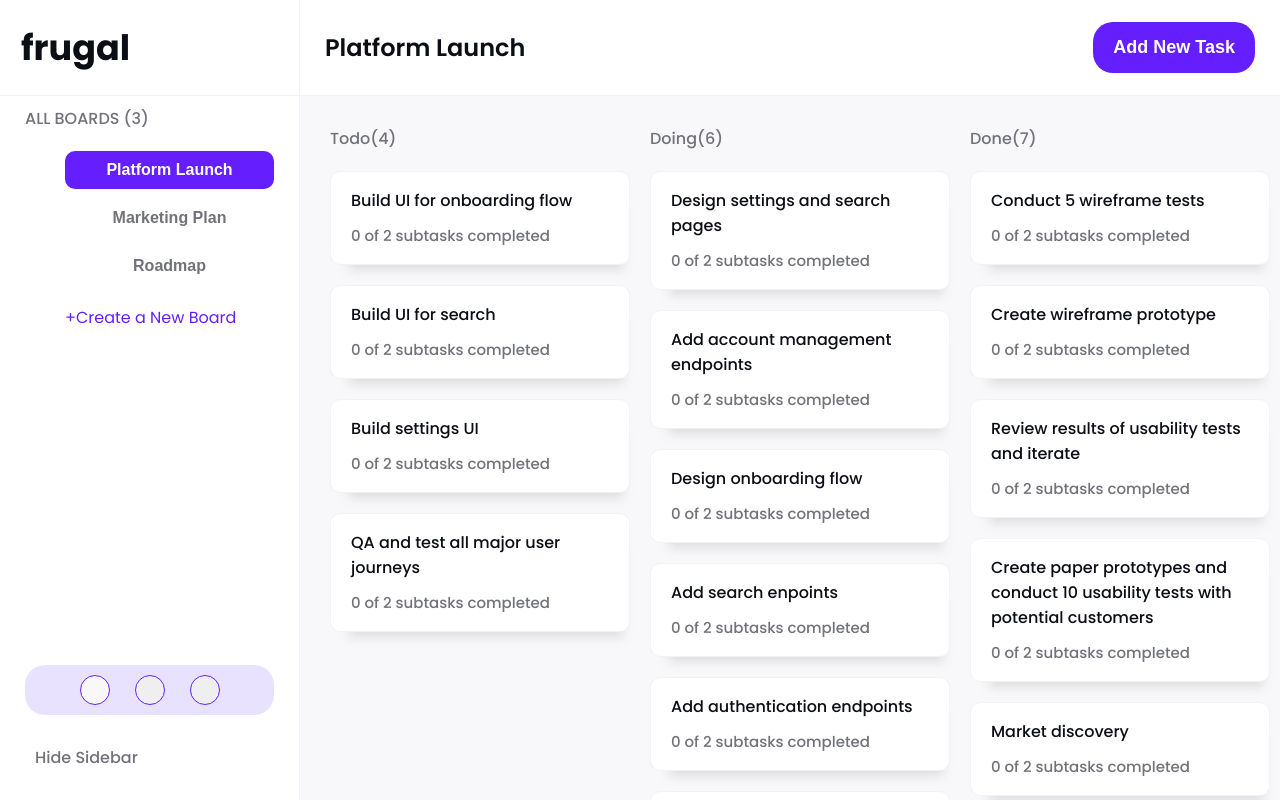
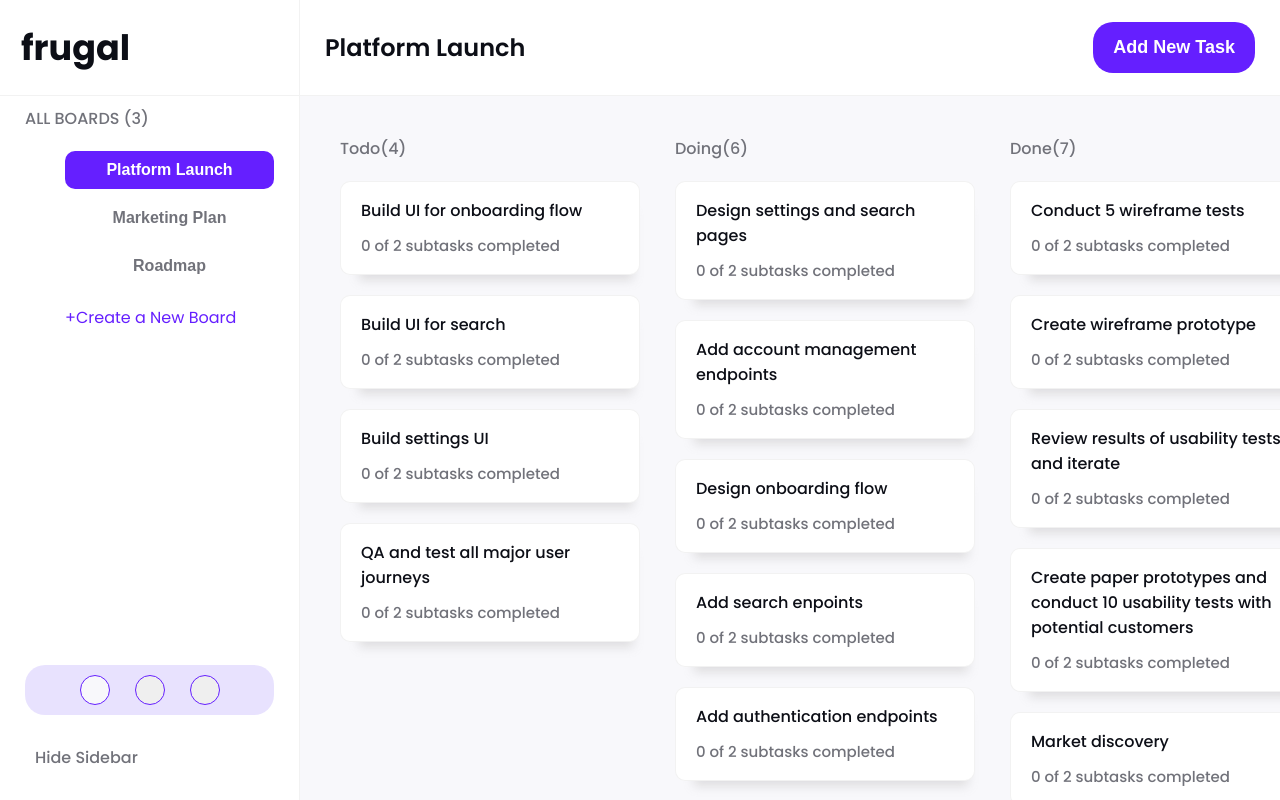
Before and after one commit to TheChrisader/jumble, a React (Create React App) app in the folder client/: page / in a window 1280 px wide. Built offline with nearby package versions, Linux system fonts and the light colour scheme; the HTML template or start-up script is replaced by a standard one.

Commit message:
clean up board component

```diff
--- a/client/src/components/Board.tsx
+++ b/client/src/components/Board.tsx
@@ -1,4 +1,4 @@
-import React, { useEffect, useState } from "react";
+import React from "react";
 import styled from "styled-components";
 import { DragDropContext, DropResult } from "react-beautiful-dnd";
 import Column from "./Column";
@@ -12,22 +12,17 @@ const BoardWrapper = styled.div`
   display: flex;
   position: absolute;
   left: 300px;
-  padding: 30px;
-  gap: 20px;
+  padding: 40px;
+  gap: 35px;
   min-height: 100%;
 `;
 
 const Board: React.FC<IBoardComponent> = () => {
-  // const [columns, setColumns] = useState<IColumn[]>([]);
   const boardTab = useDataStore((state: any) => state.boardTab);
   const board = useDataStore((state: any) =>
     state.data.find((b: any) => b.name === boardTab)
   );
   const setTasks = useDataStore((state: any) => state.setTasks);
-
-  // useEffect(() => {
-  //   setColumns(board?.columns);
-  // }, []);
 
   const onDragEnd = (result: DropResult, columns: IColumn[], setTasks: any) => {
     if (!result.destination) return;
```
